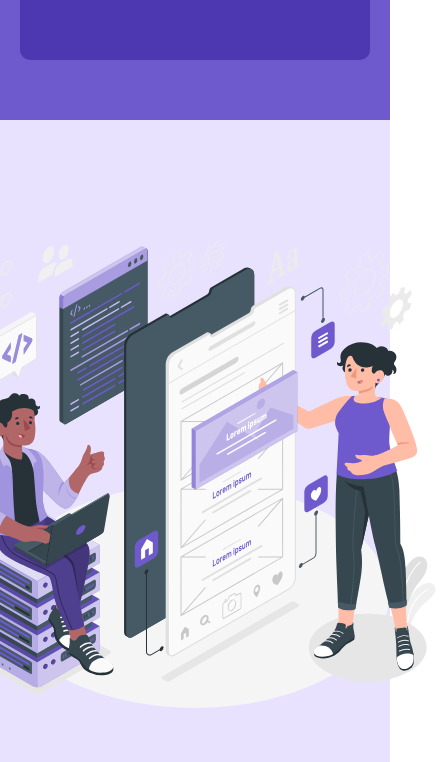
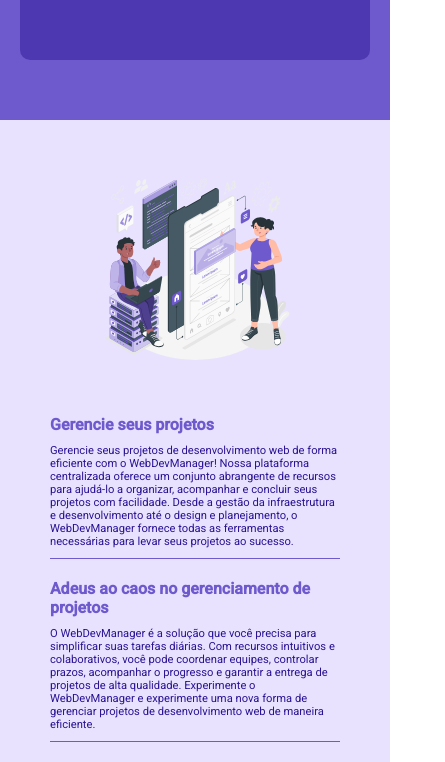
Before and after one commit to itseduardolima/WebDevManager, a React (Create React App) app: page / in a window 390 px wide. Shown: the part 1997-2759 px from the top of the page, 445 px wide, since content can reach past the window. Built offline with nearby package versions, Linux system fonts and the light colour scheme.

Commit message:
refactor

```diff
--- a/src/pages/Home/SecondSection/style.js
+++ b/src/pages/Home/SecondSection/style.js
@@ -71,7 +71,7 @@
     width: 450px;
   }
 
-  @media only screen and (max-width: 912px) {
+  @media only screen and (max-width: 1140px) {
     height: 300px;
     width: 350px;
   }
--- a/src/pages/Home/ThirdSection/index.js
+++ b/src/pages/Home/ThirdSection/index.js
@@ -1,17 +1,18 @@
 import thirdSection from "../../../image/thirdSection.svg";
-import "./style.css";
+import { Container, ContainerContend, ContainerImage, Contend, Img, Introduction, P, Title } from "./style";
+
 
 function ThirdSection() {
   return (
-    <section className="third_section">
-      <div className="third_container">
-        <div className="third_img">
-          <img src={thirdSection} alt="home" />
-        </div>
-        <div className="container_contend">
-          <div className="third_contend">
-            <h1>Gerencie seus projetos</h1>
-            <p>
+    <Introduction>
+      <Container>
+        <ContainerImage>
+          <Img src={thirdSection} alt="home" />
+        </ContainerImage>
+        <ContainerContend>
+          <Contend>
+            <Title>Gerencie seus projetos</Title>
+            <P>
               Gerencie seus projetos de desenvolvimento web de forma eficiente
               com o WebDevManager! Nossa plataforma centralizada oferece um
               conjunto abrangente de recursos para ajudá-lo a organizar,
@@ -19,22 +20,22 @@
               da infraestrutura e desenvolvimento até o design e planejamento, o
               WebDevManager fornece todas as ferramentas necessárias para levar
               seus projetos ao sucesso.
-            </p>
-          </div>
-          <div className="third_contend">
-            <h1>Adeus ao caos no gerenciamento de projetos</h1>
-            <p>
+            </P>
+          </Contend>
+          <Contend>
+            <Title>Adeus ao caos no gerenciamento de projetos</Title>
+            <P>
               O WebDevManager é a solução que você precisa para simplificar suas
               tarefas diárias. Com recursos intuitivos e colaborativos, você
               pode coordenar equipes, controlar prazos, acompanhar o progresso e
               garantir a entrega de projetos de alta qualidade. Experimente o
               WebDevManager e experimente uma nova forma de gerenciar projetos
               de desenvolvimento web de maneira eficiente.
-            </p>
-          </div>
-          <div className="third_contend">
-            <h1>Lugar para centralizar todas as etapas do seu projeto</h1>
-            <p>
+            </P>
+          </Contend>
+          <Contend>
+            <Title>Lugar para centralizar todas as etapas do seu projeto</Title>
+            <P>
               Com a opção de infraestrutura, você pode controlar seus servidores
               e recursos técnicos em um só lugar. No desenvolvimento, acompanhe
               as tarefas, controle versões e garanta um fluxo de trabalho suave.
@@ -43,11 +44,11 @@
               planejamento, defina metas, acompanhe prazos e aloque recursos.
               Com o WebDevManager, você terá tudo o que precisa para impulsionar
               seus projetos de desenvolvimento web.
-            </p>
-          </div>
-        </div>
-      </div>
-    </section>
+            </P>
+          </Contend>
+        </ContainerContend>
+      </Container>
+    </Introduction>
   );
 }
 
--- a/src/pages/Home/ThirdSection/style.css
+++ /dev/null
@@ -1,107 +0,0 @@
-.third_section {
-  height: 100%;
-  width: 100%;
-  padding: 70px;
-  background-color: #e8e2ff;
-  align-items: center;
-  display: flex;
-  justify-content: center;
-}
-
-.third_container {
-  width: 100%;
-  display: flex;
-}
-
-.third_img {
-  width: 50%;
-  display: flex;
-  justify-content: center;
-  align-items: center;
-  flex-direction: column;
-}
-
-.third_img > img {
-  width: 600px;
-}
-
-.container_contend {
-  width: 50%;
-  padding: 50px;
-  align-items: center;
-  justify-content: center;
-  display: flex;
-  flex-direction: column;
-}
-
-.third_contend {
-  display: flex;
-  flex-direction: column;
-}
-
-.third_contend > h1 {
-  font-size: 1.7em;
-  font-weight: bold;
-  color: #6f5acd;
-}
-
-.third_contend > p {
-  width: 80%;
-  margin-top: 10px;
-  margin-bottom: 20px;
-  padding-bottom: 10px;
-  border-bottom: 2px solid #6f5acd;
-  color: #2b1392;
-}
-
-@media only screen and (max-width: 1280px) {
-  .third_contend > h1 {
-    font-size: 1em;
-  }
-
-  .third_contend > p {
-    width: 100%;
-    font-size: 0.6em;
-  }
-
-  .third_img > img {
-    width: 500px;
-  }
-}
-
-@media only screen and (max-width: 912px) {
-  .third_section {
-    padding: 1px;
-  }
-  .third_img > img {
-    margin-top: 50px;
-  }
-
-  .container_contend {
-    width: 100%;
-  }
-
-  .third_container {
-    margin: auto;
-    display: flex;
-    padding: 50px;
-    justify-content: center;
-    align-items: center;
-    flex-direction: column;
-  }
-
-  .third_contend > h1 {
-    width: 100%;
-  }
-}
-
-@media only screen and (max-width: 414px) {
-  .third_contend > h1 {
-    font-size: 1em;
-  }
-
-  .third_contend > p {
-    font-size: 0.7em;
-    border-bottom: 1px solid #6f5acd;
-  }
-}
--- /dev/null
+++ b/src/pages/Home/ThirdSection/style.js
@@ -0,0 +1,102 @@
+import styled from "styled-components";
+
+export const Introduction = styled.section`
+  height: 100%;
+  width: 100%;
+  background-color: #e8e2ff;
+  align-items: center;
+  display: flex;
+  justify-content: center;
+`;
+
+export const Container = styled.div`
+  width: 100%;
+  display: flex;
+
+  @media only screen and (max-width: 912px) {
+    margin: auto;
+    display: flex;
+    justify-content: center;
+    align-items: center;
+    flex-direction: column;
+  }
+`;
+
+export const ContainerImage = styled.div`
+  width: 50%;
+  display: flex;
+  justify-content: center;
+  align-items: center;
+  flex-direction: column;
+`;
+
+export const Img = styled.img`
+  width: 600px;
+
+  @media only screen and (max-width: 1280px) {
+    width: 500px;
+  }
+
+  @media only screen and (max-width: 912px) {
+    margin-top: 50px;
+  }
+
+  @media only screen and (max-width: 414px) {
+    width: 100%;
+  }
+`;
+
+export const ContainerContend = styled.div`
+  width: 50%;
+  padding: 50px;
+  align-items: center;
+  justify-content: center;
+  display: flex;
+  flex-direction: column;
+
+  @media only screen and (max-width: 912px) {
+    width: 100%;
+  }
+`;
+
+export const Contend = styled.div`
+  display: flex;
+  flex-direction: column;
+`;
+
+export const Title = styled.h1`
+  font-size: 1.7em;
+  font-weight: bold;
+  color: #6f5acd;
+
+  @media only screen and (max-width: 1280px) {
+    font-size: 1em;
+  }
+
+  @media only screen and (max-width: 912px) {
+    width: 100%;
+  }
+
+  @media only screen and (max-width: 414px) {
+    font-size: 1em;
+  }
+`;
+
+export const P = styled.p`
+  width: 80%;
+  margin-top: 10px;
+  margin-bottom: 20px;
+  padding-bottom: 10px;
+  border-bottom: 2px solid #6f5acd;
+  color: #2b1392;
+
+  @media only screen and (max-width: 1280px) {
+    width: 100%;
+    font-size: 0.6em;
+  }
+
+  @media only screen and (max-width: 414px) {
+    font-size: 0.7em;
+    border-bottom: 1px solid #6f5acd;
+  }
+`;
```
